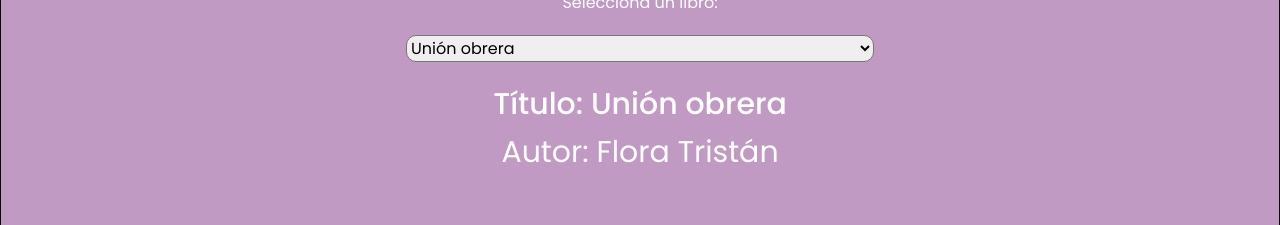
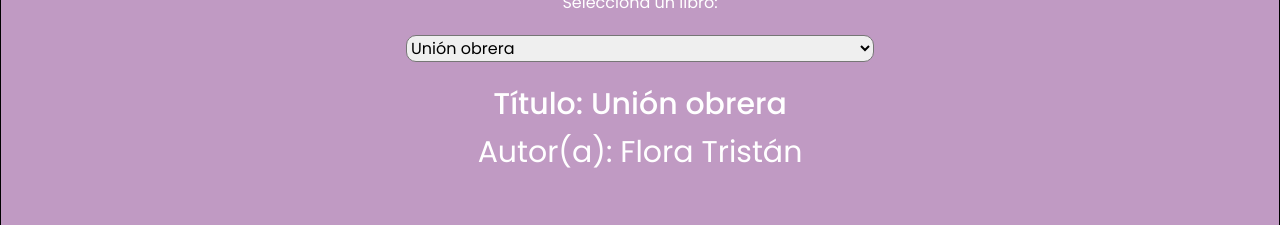
Before and after one commit to programateacademy/genero, a React (Create React App) app: page /pageWave/Cards-First-Wave/First-Wave-Books in a window 1280 px wide. Shown: the part 920-1145 px from the top of the page. Built offline with nearby package versions, Linux system fonts and the light colour scheme.

Commit message:
correction "Autor" to "Autor(a)"

```diff
--- a/src/Page/pageWave/Components/Books/MyBook.jsx
+++ b/src/Page/pageWave/Components/Books/MyBook.jsx
@@ -36,12 +36,12 @@ const MyBook = (props) => {
           <label htmlFor="searchBySelect">Buscar por:</label>
           <select id="searchBySelect" value={searchBy} onChange={handleSearchByChange}>
             <option value="title">Título</option>
-            <option value="author">Autor</option>
+            <option value="author">Autor(a)</option>
           </select>
           <BookDropdown books={books} onBookSelect={handleBookSelect} searchBy={searchBy} />
         </div>
         <h4>Título: {selectedBook.Title}</h4>
-        <p className='Text_author'>Autor: {selectedBook.Author}</p>
+        <p className='Text_author'>Autor(a): {selectedBook.Author}</p>
         <p className='Text_Synopsis'>Sinopsis: {selectedBook.Synopsis}</p>
         <div className='Container_book'>
           {selectedBook.Flipbook !== 'Not_available' ? (
```
